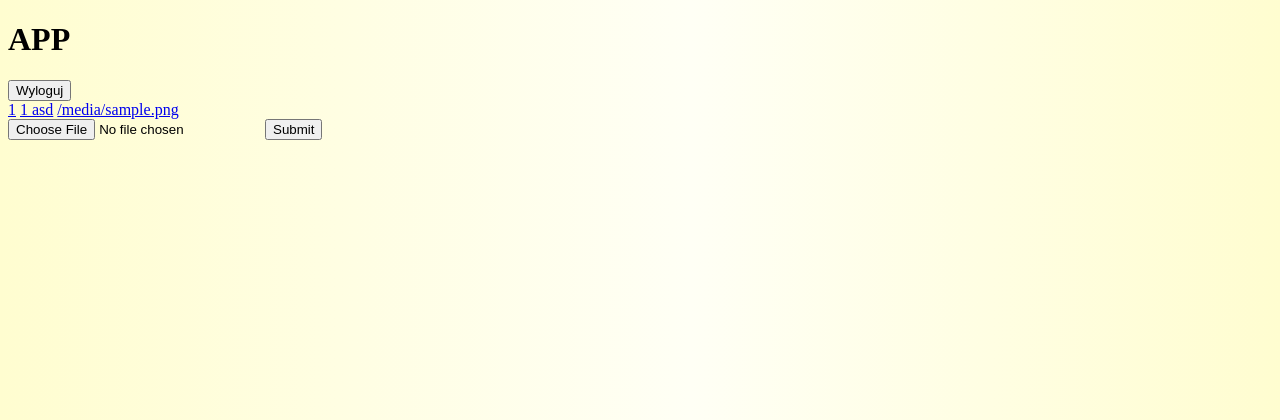
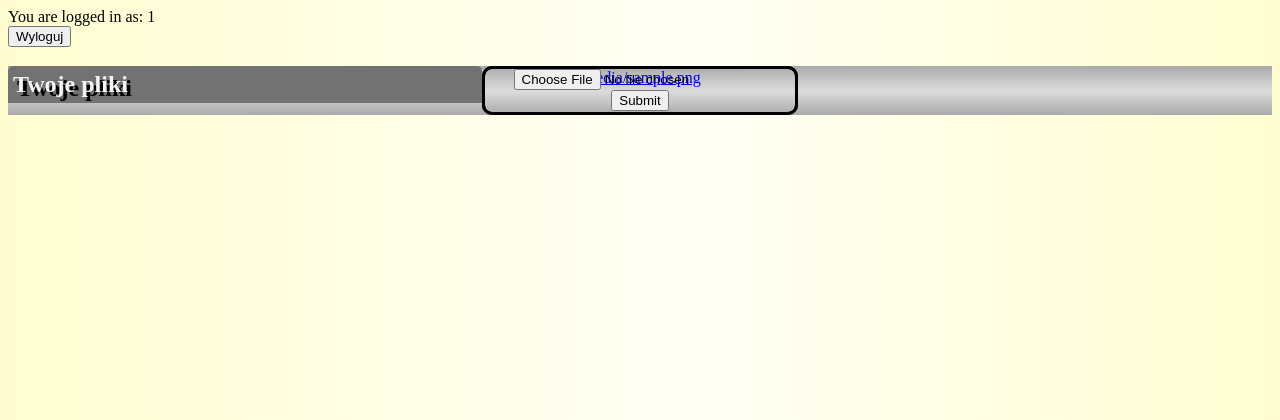
Before and after one commit to PatrykZaniewski/File-storage-app, a Flask app: template web/templates/index.html in a window 1280 px wide. Shown: the top 420 px of the page. Run offline with Flask 2, Linux system fonts and the light colour scheme; the template is opened without the code that fills it: most values are stand-ins (such as "Sample title", 1, 10 or a date in 2020); parts of the project's set-up code (start-up, migrations or seed data) failed here and were passed over.

Commit message:
Everything works except ugly css

```diff
--- a/web/static/css/index.css
+++ b/web/static/css/index.css
@@ -1,3 +1,47 @@
 body {
     background: linear-gradient(to right, rgba(255,253,208,1) 0%, rgba(255,255,245,1) 54%, rgba(255,253,208,1) 100%)fixed;
 }
+
+.container {
+    display: grid;
+    background: linear-gradient(180deg, #AAAAAA 0%, #DCDCDC 51.04%, #AAAAAA 100%);
+    grid-template-columns: 3fr 2fr 3fr;
+    grid-template-rows: 1fr;
+    grid-template-areas:
+            ". form .";
+    width: 100%;
+    height: 100%;
+    margin: 1.5% 0 3% 0;
+}
+
+.form {
+    text-align: center;
+    grid-area: form;
+    color: #000000;
+    border-radius: 10px;
+    border-style: solid;
+    border-width: 3px;
+}
+
+.fileList {
+    text-align: center;
+    grid-area: form;
+    color: #000000;
+    border-radius: 10px;
+    border-style: solid;
+    border-width: 3px;
+}
+
+.file {
+    grid-area: form;
+    text-align: center;
+}
+
+.title {
+    background: #727272;
+    border-radius: 5px 5px 0 0;
+    padding: 5px;
+    color: whitesmoke;
+    text-shadow: 4px 4px black;
+    margin: 0 0 2.5% 0;
+}
--- a/web/templates/index.html
+++ b/web/templates/index.html
@@ -3,27 +3,29 @@
 <head>
     <meta charset="utf-8"/>
     <title>Repozytorium plików</title>
-    <link rel="stylesheet" type="text/css"  href="../static/css/login.css">
+    <link rel="stylesheet" type="text/css"  href="../static/css/index.css">
 </head>
 <body>
-<h1>APP</h1>
+        <div class="info">You are logged in as: {{ uid }}</div>
         <form action="/logout">
             <button type="submit">Wyloguj</button>
         </form>
 
-    <a href="https://cdn.company.com/download/{{uid}}?token={{downloadToken}}&content_type=multipart/form-data">{{uid}}</a>
-    <a href="https://cdn.company.com/list/{{uid}}?token={{listToken}}">{{uid}} asd</a>
+    <div class="container">
+        <h2 class="title">Twoje pliki</h2>
+        <div class="fileList">
+        {% for file in listOfFiles %}
+            <a class="file" href="https://cdn.company.com/files?token={{downloadToken}}&content_type=multipart/form-data&filename={{file}}&uid={{ uid }}">{{ file }}</a><br>
+        {% endfor %}
+        </div>
 
-    {% for file in listOfFiles %}
-        <a href="https://cdn.company.com/download/{{uid}}?token={{downloadToken}}&content_type=multipart/form-data&filename={{file}}">{{ file }}</a>
-    {% endfor %}
-
-    <form action="https://cdn.company.com/upload" method="POST" enctype="multipart/form-data">
+        <form class="form" action="https://cdn.company.com/files" method="POST" enctype="multipart/form-data">
             <input type="file" name="file"/>
             <input type="hidden" name="token"    value="{{uploadToken}}" />
             <input type="hidden" name="callback" value="https://web.company.com/callback" />
             <input type="hidden" name="uid" value="{{ uid }}"/>
             <input type="submit"/>
         </form>
+    </div>
 </body>
 </html>
```
Also changed, not shown: cdn/app.py (+8 -11 lines). Lines whose indentation alone changed are shown as unchanged.
